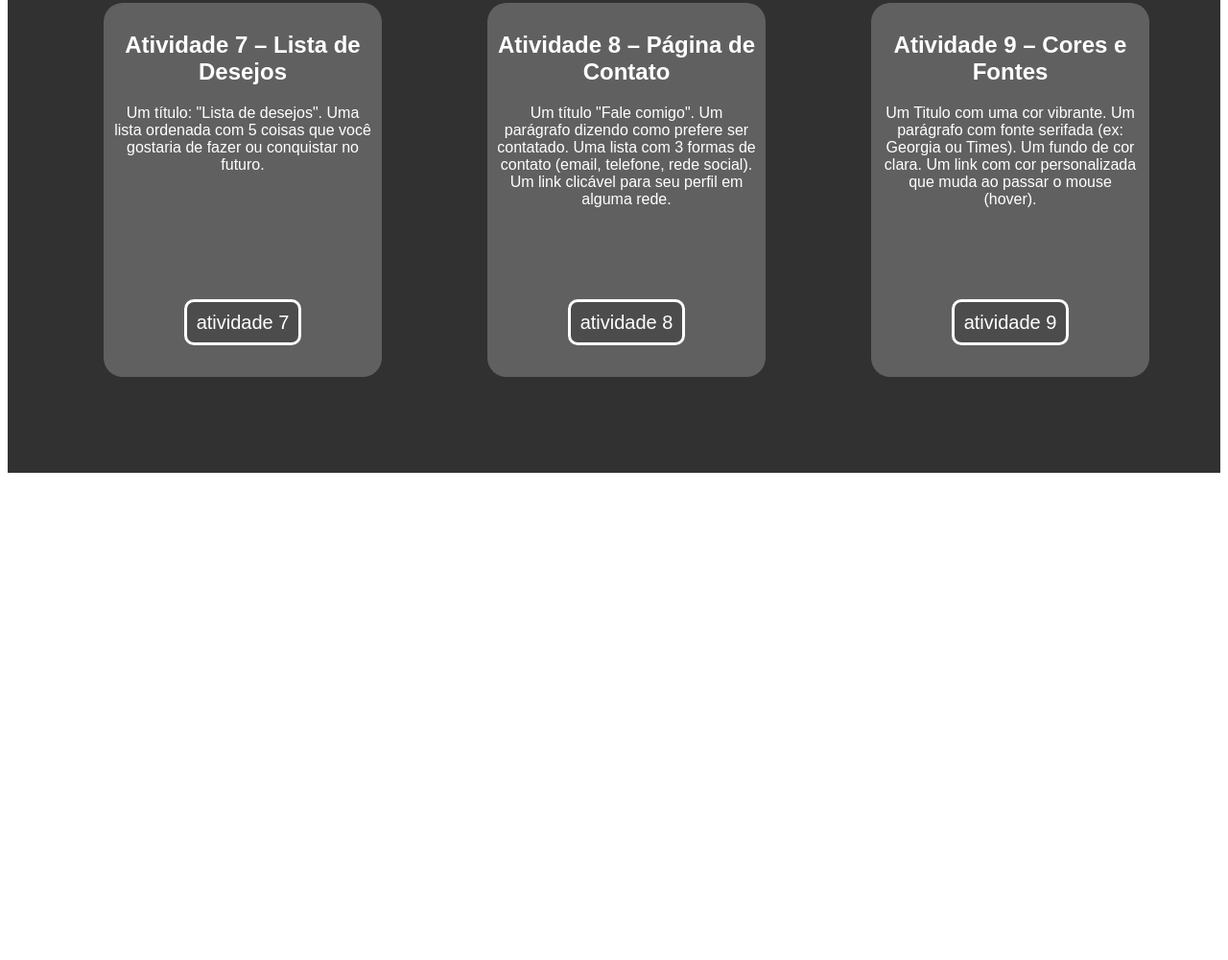
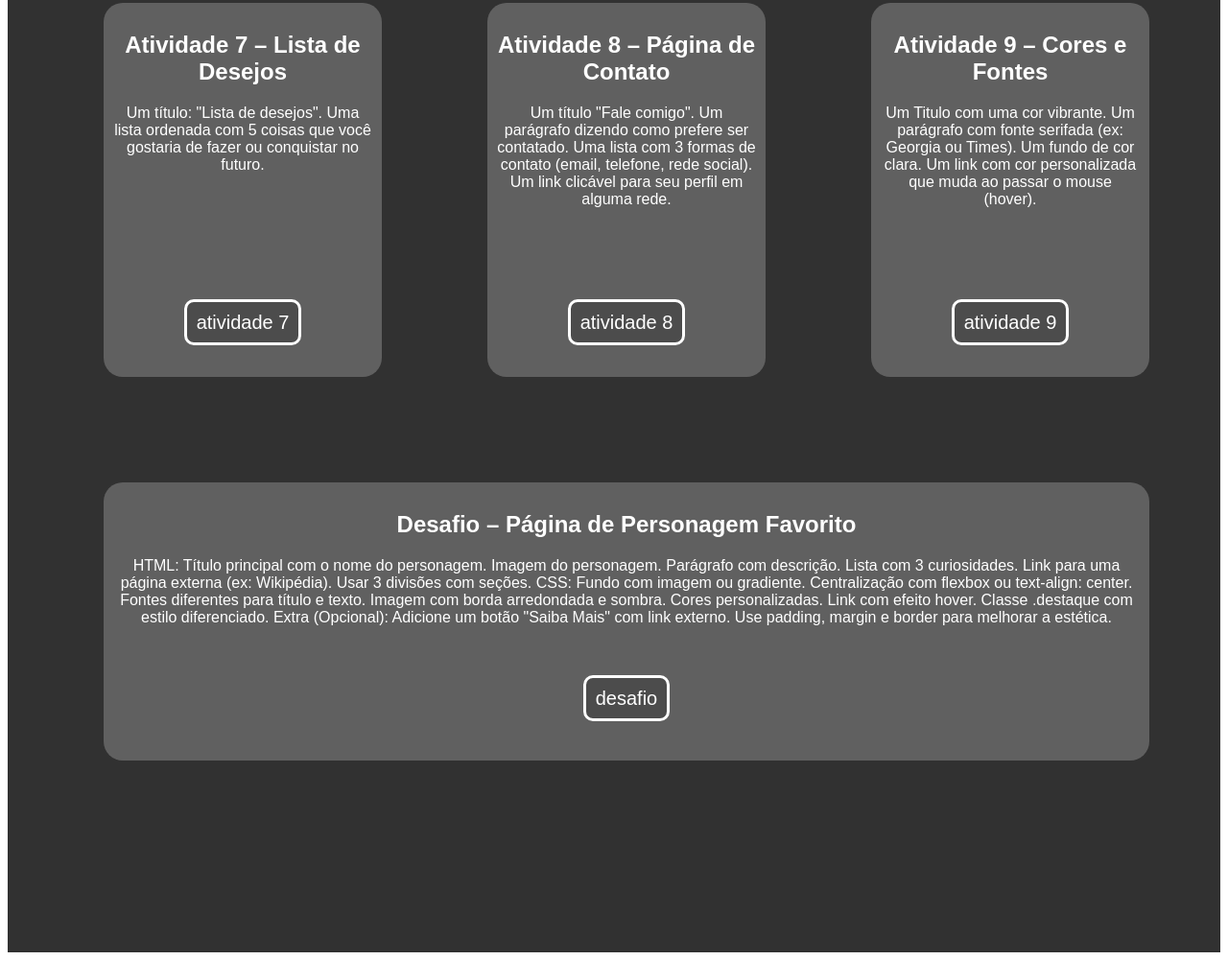
Before and after one commit to pedroT-web/Atividade-10-Menu-de-Atividades, a plain HTML site: page index.html in a window 1280 px wide. Shown: the part 1015-2016 px from the top of the page at 96% size. Before the commit the page ends 1516 px from the top, so only its background shows below. Drawn offline with Linux system fonts and the light colour scheme.

Commit message:
atividade 10

```diff
--- a/css/style.css
+++ b/css/style.css
@@ -70,5 +70,13 @@
     grid-template-columns: 400px 400px 400px;
 
     /* Linhas: Difinir o tamanho de cada espaço e quantas linhas quer */
-    grid-template-rows: 500px 500px 500px;
+    grid-template-rows: 500px 500px 500px 500px;
 }
+
+.desafio{
+    height: 270px;
+    width: 1070px;
+}
+.desafio p{
+    height: 120px;
+}
--- a/index.html
+++ b/index.html
@@ -127,6 +127,35 @@
             </figcaption>
         </figure>
 
+        <!-- elemento 10 -->
+        <figure  class = 'quadrado desafio'>
+            <figcaption>
+                <h1>Desafio – Página de Personagem Favorito</h1>
+                <p>HTML:
+
+                    Título principal com o nome do personagem.
+                    Imagem do personagem.
+                    Parágrafo com descrição.
+                    Lista com 3 curiosidades.
+                    Link para uma página externa (ex: Wikipédia).
+                    Usar 3 divisões com seções.
+                    CSS:
+
+                    Fundo com imagem ou gradiente.
+                    Centralização com flexbox ou text-align: center.
+                    Fontes diferentes para título e texto.
+                    Imagem com borda arredondada e sombra.
+                    Cores personalizadas.
+                    Link com efeito hover.
+                    Classe .destaque com estilo diferenciado.
+                    Extra (Opcional):
+
+                    Adicione um botão "Saiba Mais" com link externo.
+                    Use padding, margin e border para melhorar a estética.</p>
+                <a href="file:///C:/Users/pedro.atsantos2/Documents/Desafio/index.html" target="blank">Desafio</a>
+            </figcaption>
+        </figure>
+
 
     </section>
 </body>
```
